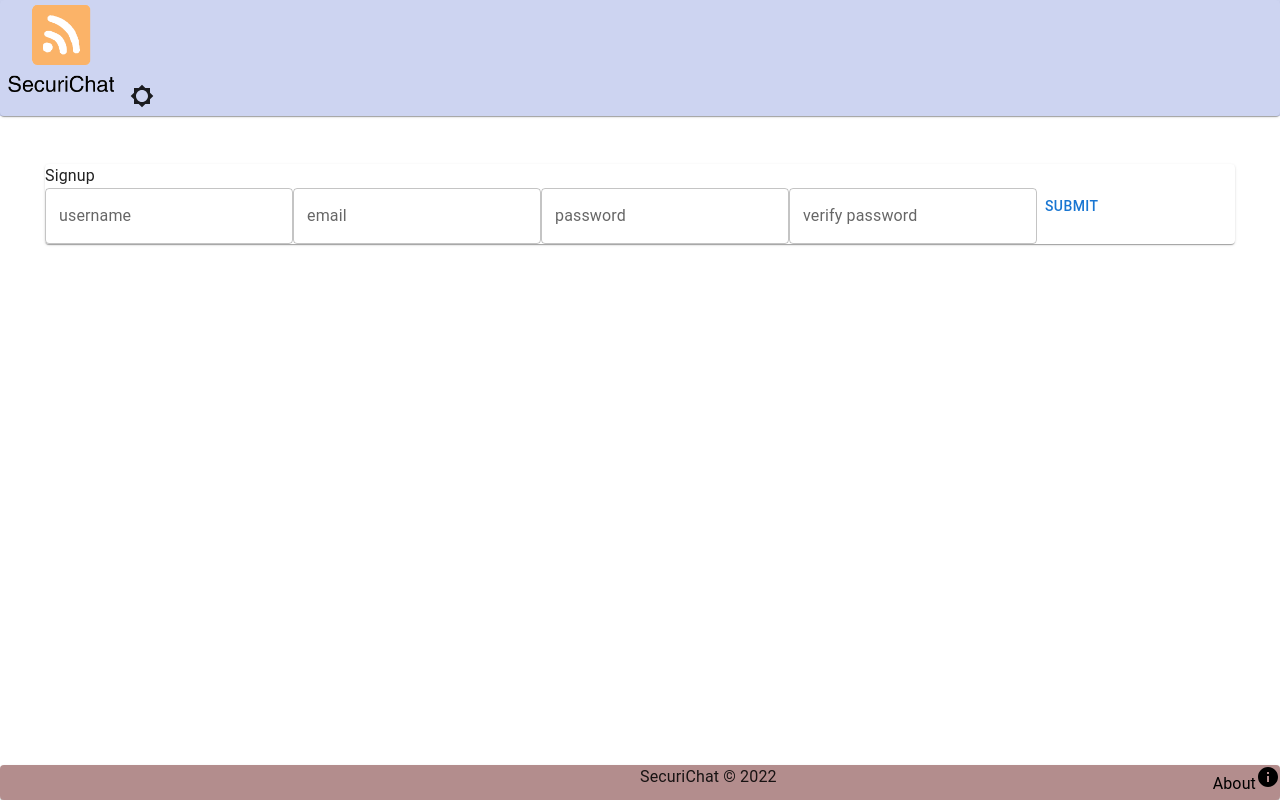
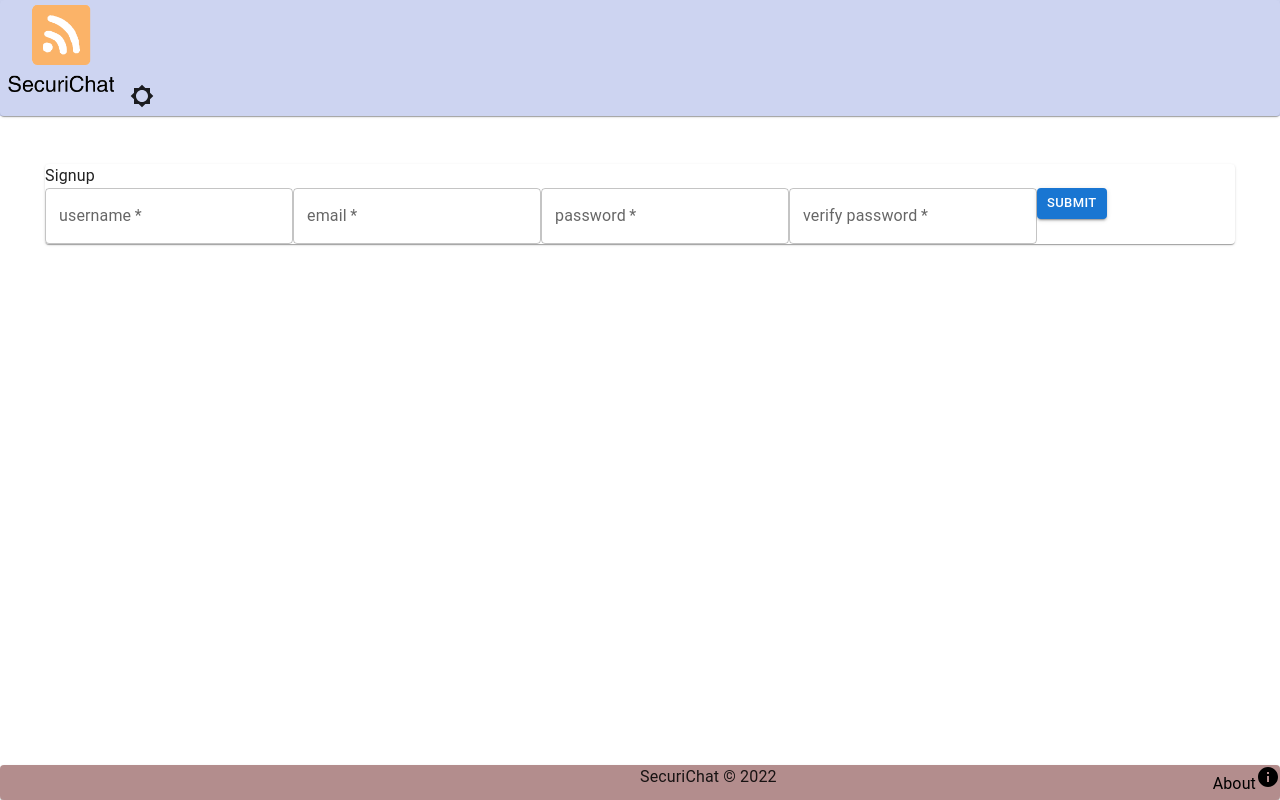
Before and after one commit to Secure-Chat/SecuriChat-Web-App, a React (Create React App) app: page /signup in a window 1280 px wide. Built offline with nearby package versions, Linux system fonts and the light colour scheme; no server answers.

Commit message:
working on hide/show password

```diff
--- a/src/components/signup/Signup.js
+++ b/src/components/signup/Signup.js
@@ -4,8 +4,18 @@ import axios from 'axios';
 import { Navigate } from 'react-router-dom';
 import setAuthToken from '../../utils/setAuthToken';
 import jwt_decode from 'jwt-decode';
-import { Paper, Typography, Button, FormLabel, TextField} from '@mui/material';
+import { Paper, Typography, Button, FormLabel, TextField, IconButton} from '@mui/material';
+import { makeStyles } from '@mui/styles';
+import VisibilityIcon from '@mui/icons-material/Visibility';
+import VisibilityOffIcon from '@mui/icons-material/VisibilityOff';
+
 const REACT_APP_SERVER_URL = process.env.REACT_APP_SERVER_URL;
+
+const useStyles = makeStyles({
+  inputField: {
+
+  }
+})
 
 const Signup = (props) => {
   const [username, setUsername] = useState('');
@@ -13,6 +23,17 @@ const Signup = (props) => {
   const [password, setPassword] = useState('');
   const [confirmPassword, setConfirmPassword] = useState('');
   const [redirect, setRedirect] = useState(false);
+  const [showPassword, setShowPassword] = useState(false);
+  const setPasswordIcon = showPassword ? <VisibilityIcon /> : <VisibilityOffIcon />;
+  const classes = useStyles();
+
+  const handleShowPassword = () => {
+    setShowPassword(!showPassword)
+  }
+
+  const handleMouseDownPassword = (e) => {
+    setShowPassword(!showPassword)
+  }
 
   const handleUsername = (e) => {
     setUsername(e.target.value);
@@ -76,11 +97,27 @@ const Signup = (props) => {
     <Paper>
       <Typography>Signup</Typography>
       <FormLabel onSubmit={handleSubmit}>
-        <TextField label="username" onChange={handleUsername}/>
-        <TextField label="email" onChange={handleEmail}/>
-        <TextField label="password" onChange={handlePassword}/>
-        <TextField label="verify password" onChange={handleConfirmPassword}/>
-        <Button type="submit" className="btn btn-primary float-right">Submit</Button>
+        <TextField required className={classes.inputField} label="username" onChange={handleUsername}/>
+        <TextField required label="email" onChange={handleEmail}/>
+
+        <TextField
+          type={showPassword ? 'text' : 'password'}
+          required
+          label="password"
+          onChange={handlePassword}
+          onClick ={handleShowPassword}
+          onMouseDown={handleMouseDownPassword}
+        >
+          <IconButton
+          onClick={handleShowPassword}
+          onMouseDown={handleMouseDownPassword}
+          >
+          {setPasswordIcon}
+          </IconButton>
+        </TextField>
+
+        <TextField required label="verify password" onChange={handleConfirmPassword}/>
+        <Button type="submit" className="btn btn-primary float-right" variant="contained" size="small">Submit</Button>
       </FormLabel>
     </Paper>
   )
```
